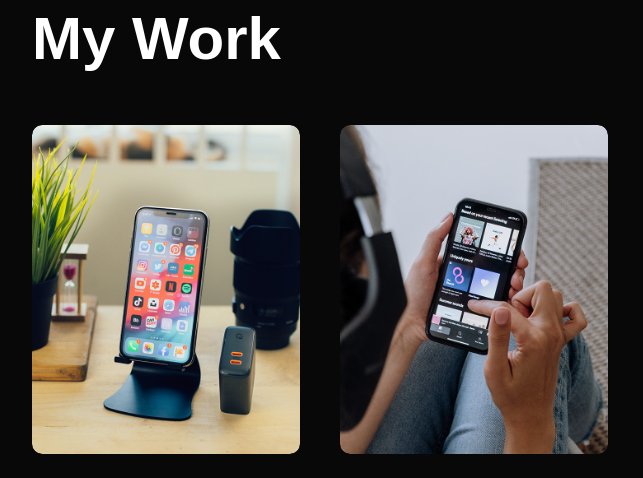
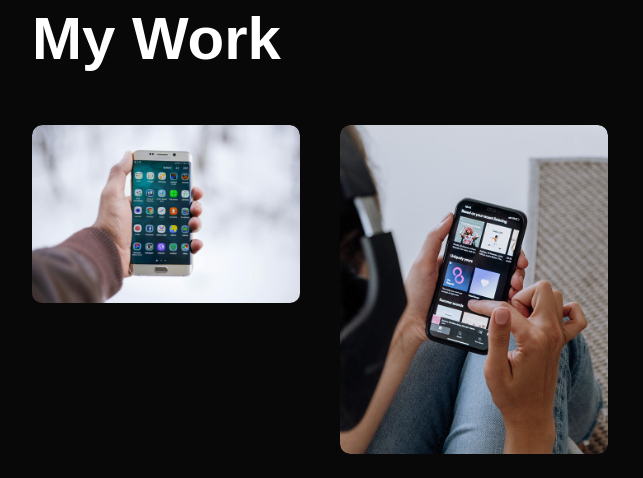
Before and after one commit to pmolina90/Portfolio, a website: page index.html in a window 1280 px wide. Shown: the part 2340-2818 px from the top of the page, 166-809 px from the left. Drawn offline with nearby package versions, Linux system fonts and the light colour scheme.

Commit message:
change to work1 assets

```diff
--- a/index.html
+++ b/index.html
@@ -107,7 +107,7 @@
         <h1 class="sub-title">My Work</h1>
         <div class="work-list">
             <div class="work">
-                <img src="/images/work-1.png" alt="Work1">
+                <img src="/images/Mobile.jpg" alt="Work1">
                 <div class="layer">
                     <h3> Todo App </h3>
                     <p>Mobile App built with React Native</p>
```
Also changed, not shown: Images/Mobile.jpg (added).
